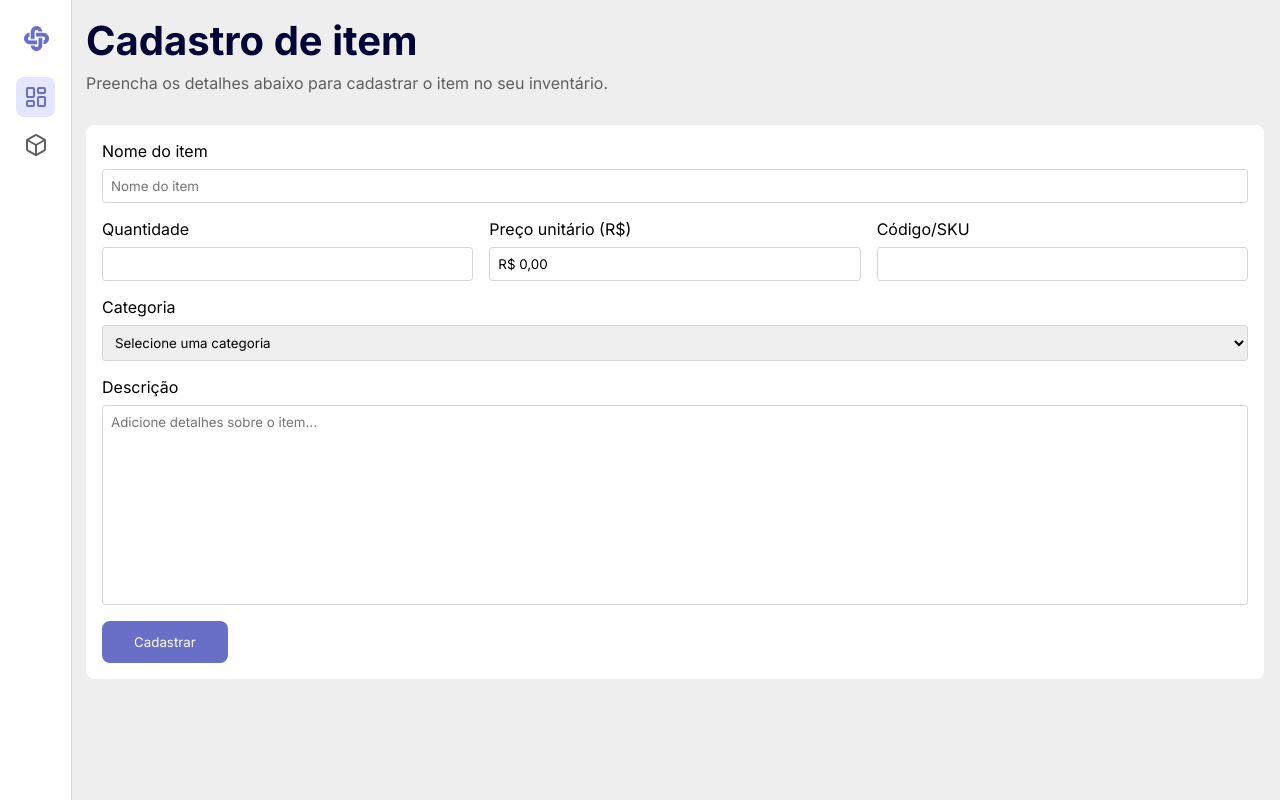
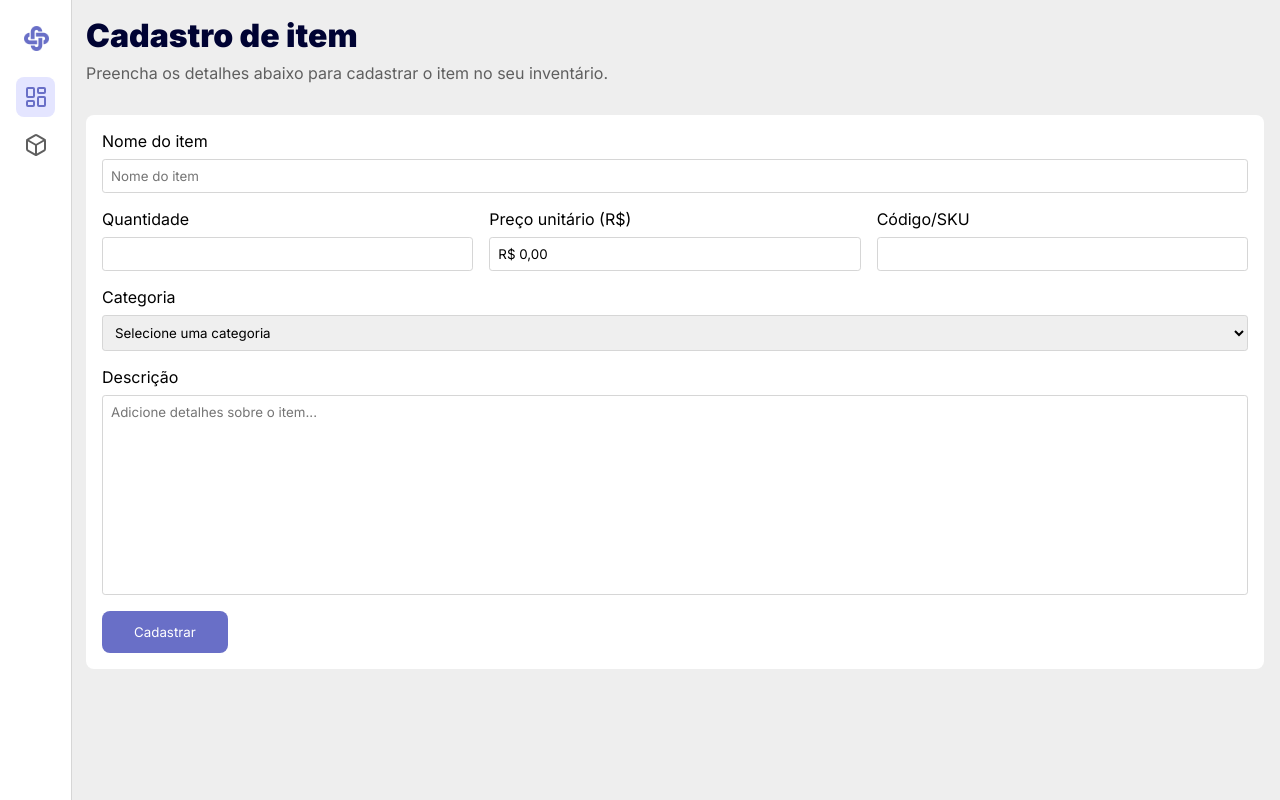
Before and after one commit to jvssvj/Stock-Gestor, a React (Vite) app: page /create in a window 1280 px wide. Built offline with nearby package versions, Linux system fonts and the light colour scheme.

Commit message:
fix: added title in update page

```diff
--- a/src/pages/CreateItem/index.jsx
+++ b/src/pages/CreateItem/index.jsx
@@ -11,7 +11,6 @@ export default function CreateItem() {
   if (error) return <p>Erro ao carregar itens: {error}</p>;
 
   const categories = [...new Set(items.map((item) => item.category))].sort();
-  const mode = "create";
 
   const handleCreateItem = (formData) => {
     // 🧩 Gera novo ID incremental
@@ -50,13 +49,9 @@ export default function CreateItem() {
 
   return (
     <section className={styles.container}>
-      <h2 className={styles.register__t}>
-        {mode === "update" ? "Atualização" : "Cadastro"} de item
-      </h2>
+      <h2 className={styles.register__t}>Cadastro de item</h2>
       <p className={styles.register__p}>
-        Preencha os detalhes abaixo para{" "}
-        {mode === "update" ? "atualizar" : "cadastrar"} o item no seu
-        inventário.
+        Preencha os detalhes abaixo para cadastrar o item no seu inventário.
       </p>
       <Form
         mode="create"
--- a/src/pages/CreateItem/index.module.css
+++ b/src/pages/CreateItem/index.module.css
@@ -4,17 +4,12 @@
 }
 
 .register__t {
-  font-size: var(--font40);
+  font-size: var(--font32);
   color: var(--very-dark-blue);
+  font-weight: var(--fontWeight900);
 }
 
 .register__p {
   color: var(--grey);
   margin: 0.5rem 0rem 2rem;
 }
-
-@media (max-width: 640px) {
-  .register__t {
-    font-size: var(--font32);
-  }
-}
--- a/src/pages/UpdateItem/index.jsx
+++ b/src/pages/UpdateItem/index.jsx
@@ -40,6 +40,10 @@ export default function UpdateItem() {
 
   return (
     <section className={styles.container}>
+      <h2 className={styles.register__t}>Atualização do item</h2>
+      <p className={styles.register__p}>
+        Atualize os detalhes abaixo para atualizar o item no seu inventário.
+      </p>
       <Form
         mode="update"
         itemId={item.id}
--- a/src/pages/UpdateItem/index.module.css
+++ b/src/pages/UpdateItem/index.module.css
@@ -2,3 +2,14 @@
   width: 100%;
   max-width: 1920px;
 }
+
+.register__t {
+  font-size: var(--font32);
+  color: var(--very-dark-blue);
+  font-weight: var(--fontWeight900);
+}
+
+.register__p {
+  color: var(--grey);
+  margin: 0.5rem 0rem 2rem;
+}
```
